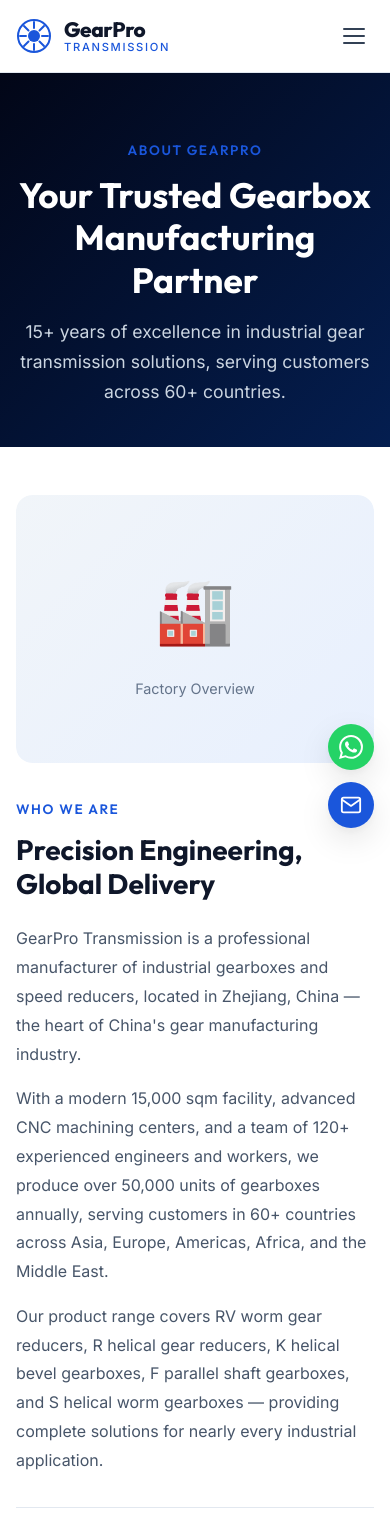
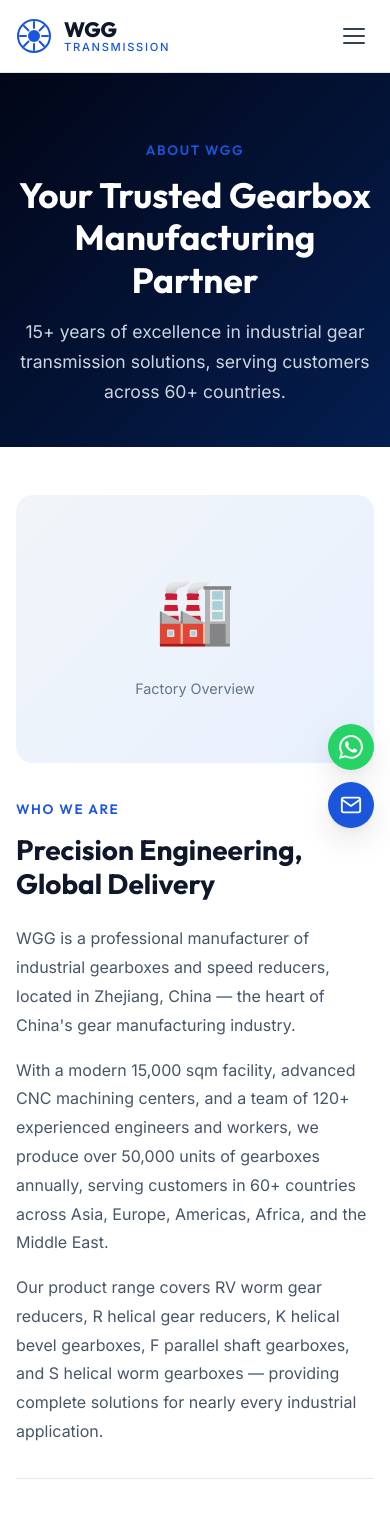
Before and after one commit to Daxuqu/gearbox-website, a Next.js app: page /about in a window 390 px wide. Shown: the top 1515 px of the page. Built offline with nearby package versions, Linux system fonts and the light colour scheme.

Commit message:
Update company name to WGG and contact phone to +86 15325008533

```diff
--- a/src/app/about/page.js
+++ b/src/app/about/page.js
@@ -1,8 +1,8 @@
 import styles from './about.module.css';
 
 export const metadata = {
-  title: 'About Us — GearPro Transmission',
-  description: 'Learn about GearPro Transmission — a leading industrial gearbox manufacturer with 15+ years of experience, ISO certified quality, and exports to 60+ countries worldwide.',
+  title: 'About Us — WGG',
+  description: 'Learn about WGG — a leading industrial gearbox manufacturer with 15+ years of experience, ISO certified quality, and exports to 60+ countries worldwide.',
 };
 
 const milestones = [
@@ -28,7 +28,7 @@
       {/* Page Header */}
       <section className={styles.pageHeader}>
         <div className="container">
-          <span className="section-label">About GearPro</span>
+          <span className="section-label">About WGG</span>
           <h1>Your Trusted Gearbox Manufacturing Partner</h1>
           <p>15+ years of excellence in industrial gear transmission solutions, serving customers across 60+ countries.</p>
         </div>
@@ -48,7 +48,7 @@
               <span className="section-label">Who We Are</span>
               <h2>Precision Engineering, Global Delivery</h2>
               <p>
-                GearPro Transmission is a professional manufacturer of industrial gearboxes and speed reducers,
+                WGG is a professional manufacturer of industrial gearboxes and speed reducers,
                 located in Zhejiang, China — the heart of China's gear manufacturing industry.
               </p>
               <p>
--- a/src/app/contact/ContactContent.js
+++ b/src/app/contact/ContactContent.js
@@ -22,8 +22,8 @@
       </svg>
     ),
     title: 'Phone / WhatsApp',
-    value: '+86 138 0013 8000',
-    link: 'https://wa.me/8613800138000',
+    value: '+86 15325008533',
+    link: 'https://wa.me/8615325008533',
   },
   {
     icon: (
--- a/src/app/contact/page.js
+++ b/src/app/contact/page.js
@@ -3,7 +3,7 @@
 
 export const metadata = {
   title: 'Contact Us — Get a Free Quote',
-  description: 'Contact GearPro Transmission for gearbox inquiries and quotes. We respond within 24 hours. Email, phone, WhatsApp, or fill out our contact form.',
+  description: 'Contact WGG for gearbox inquiries and quotes. We respond within 24 hours. Email, phone, WhatsApp, or fill out our contact form.',
 };
 
 export default function ContactPage() {
--- a/src/app/globals.css
+++ b/src/app/globals.css
@@ -1,6 +1,6 @@
-/* ============================================
-   GearPro Transmission — Design System
-   ============================================ */
+/* ==========================================================================
+   WGG — Design System
+   ========================================================================== */
 
 @import url('https://fonts.googleapis.com/css2?family=Inter:wght@300;400;500;600;700&family=Outfit:wght@400;500;600;700;800&display=swap');
 
--- a/src/app/layout.js
+++ b/src/app/layout.js
@@ -5,17 +5,17 @@
 
 export const metadata = {
   title: {
-    default: 'GearPro Transmission — Industrial Gearbox Manufacturer & Exporter',
-    template: '%s | GearPro Transmission',
+    default: 'WGG — Industrial Gearbox Manufacturer & Exporter',
+    template: '%s | WGG',
   },
-  description: 'Leading manufacturer and exporter of industrial gearboxes, worm reducers, helical gear reducers, bevel gearboxes. ISO certified, competitive pricing, global shipping.',
-  keywords: ['gearbox manufacturer', 'speed reducer', 'worm gearbox supplier', 'helical gear reducer', 'industrial gearbox exporter', 'China gearbox factory'],
+  description: 'Premium industrial gearboxes, speed reducers, and power transmission solutions. Discover our RV, R, K, F, and S series gear units for global applications.',
+  keywords: ['industrial gearbox', 'speed reducer', 'worm gear', 'helical gear', 'power transmission', 'gear motor', 'WGG'],
   openGraph: {
     type: 'website',
     locale: 'en_US',
-    siteName: 'GearPro Transmission',
-    title: 'GearPro Transmission — Industrial Gearbox Manufacturer & Exporter',
-    description: 'Leading manufacturer and exporter of industrial gearboxes and speed reducers. ISO certified quality, competitive prices, worldwide delivery.',
+    siteName: 'WGG',
+    title: 'WGG — Industrial Gearbox Manufacturer & Exporter',
+    description: 'Premium industrial gearboxes, speed reducers, and power transmission solutions.',
   },
   robots: {
     index: true,
--- a/src/app/page.js
+++ b/src/app/page.js
@@ -87,7 +87,7 @@
       {/* Why Choose Us */}
       <section className={`section ${styles.advantagesSection}`}>
         <div className="container">
-          <span className="section-label">Why GearPro</span>
+          <span className="section-label">Why WGG</span>
           <h2 className="section-title">Your Reliable Gearbox Partner</h2>
           <p className="section-subtitle">
             We combine manufacturing excellence with outstanding service to deliver the best value for your business.
--- a/src/components/FloatingCTA.js
+++ b/src/components/FloatingCTA.js
@@ -6,7 +6,7 @@
   return (
     <div className={styles.floating}>
       <a
-        href="https://wa.me/8613800138000?text=Hi%2C%20I%27m%20interested%20in%20your%20gearbox%20products."
+        href="https://wa.me/8615325008533?text=Hi%2C%20I%27m%20interested%20in%20your%20gearbox%20products."
         className={`${styles.fab} ${styles.whatsapp}`}
         target="_blank"
         rel="noopener noreferrer"
--- a/src/components/Footer.js
+++ b/src/components/Footer.js
@@ -14,7 +14,7 @@
                 <circle cx="18" cy="18" r="6" fill="currentColor"/>
                 <path d="M18 4V10M18 26V32M4 18H10M26 18H32M8 8L12.5 12.5M23.5 23.5L28 28M28 8L23.5 12.5M12.5 23.5L8 28" stroke="currentColor" strokeWidth="2" strokeLinecap="round"/>
               </svg>
-              <span>GearPro Transmission</span>
+              <span>WGG</span>
             </div>
             <p className={styles.description}>
               Professional manufacturer and exporter of industrial gearboxes and speed reducers. Serving global customers with quality, reliability, and competitive pricing since 2008.
@@ -59,7 +59,7 @@
                 <svg width="16" height="16" viewBox="0 0 24 24" fill="none" stroke="currentColor" strokeWidth="2" strokeLinecap="round" strokeLinejoin="round">
                   <path d="M22 16.92v3a2 2 0 01-2.18 2 19.79 19.79 0 01-8.63-3.07 19.5 19.5 0 01-6-6 19.79 19.79 0 01-3.07-8.67A2 2 0 014.11 2h3a2 2 0 012 1.72c.127.96.361 1.903.7 2.81a2 2 0 01-.45 2.11L8.09 9.91a16 16 0 006 6l1.27-1.27a2 2 0 012.11-.45c.907.339 1.85.573 2.81.7A2 2 0 0122 16.92z"/>
                 </svg>
-                <a href="tel:+8613800138000">+86 138 0013 8000</a>
+                <a href="tel:+8615325008533">+86 15325008533</a>
               </li>
               <li>
                 <svg width="16" height="16" viewBox="0 0 24 24" fill="none" stroke="currentColor" strokeWidth="2" strokeLinecap="round" strokeLinejoin="round">
@@ -73,7 +73,7 @@
         </div>
 
         <div className={styles.bottom}>
-          <p>&copy; {new Date().getFullYear()} GearPro Transmission. All rights reserved.</p>
+          <p>&copy; {new Date().getFullYear()} WGG. All rights reserved.</p>
           <div className={styles.bottomLinks}>
             <Link href="/contact">Privacy Policy</Link>
             <Link href="/contact">Terms of Service</Link>
--- a/src/components/Header.js
+++ b/src/components/Header.js
@@ -28,7 +28,7 @@
             </svg>
           </div>
           <div className={styles.logoText}>
-            <span className={styles.logoName}>GearPro</span>
+            <span className={styles.logoName}>WGG</span>
             <span className={styles.logoTag}>Transmission</span>
           </div>
         </Link>
```
Also changed, not shown: src/app/products/[slug]/page.js (+4 -4 lines).
